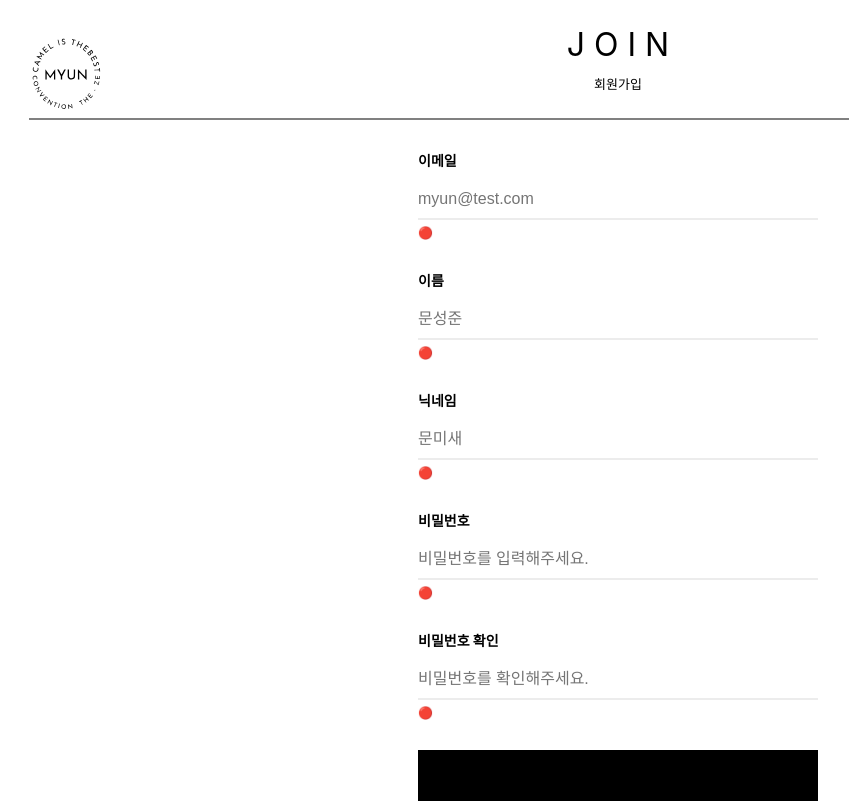
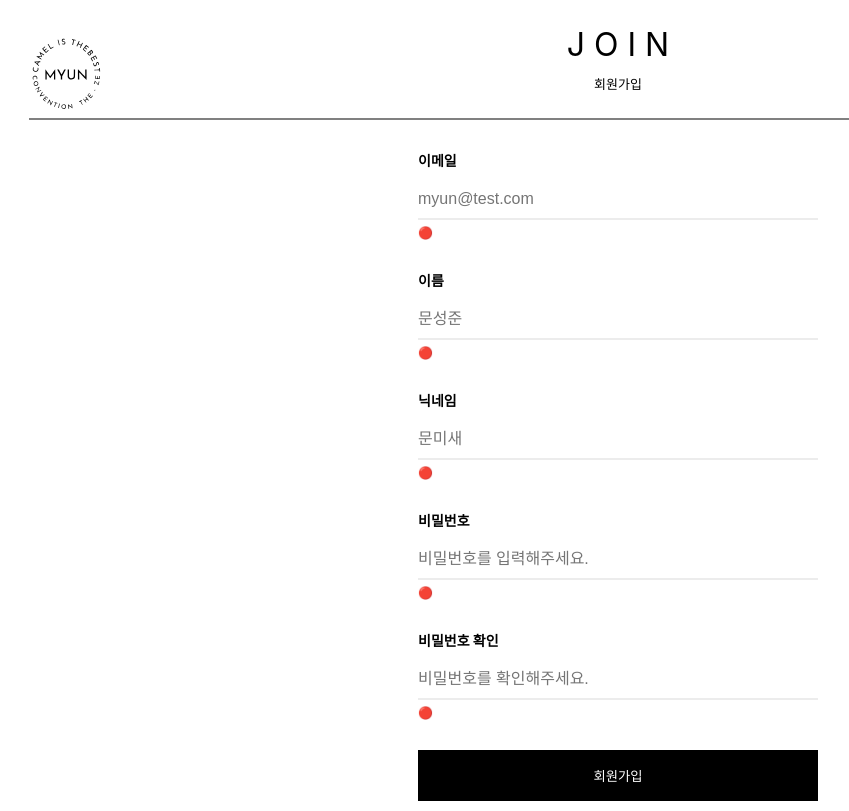
Before and after one commit to CamelIsTheBestConvention/MYun_SJ, a React (Create React App) app in the folder client/: page /signup in a window 1280 px wide. Shown: the whole page, without its empty margins (22-871 px from the left). Built offline with nearby package versions, Linux system fonts and the light colour scheme; the HTML template or start-up script is replaced by a standard one.

Commit message:
fix camelConvention

```diff
--- a/client/src/components/common/btn.tsx
+++ b/client/src/components/common/btn.tsx
@@ -3,15 +3,15 @@ import styled from "styled-components"
 interface BtnProps {
     type: "button" | "submit";
     color: string;
-    fontColor: string;
+    fontcolor: string;
     btnText: string;
 }
 
-const Btn:React.FC<BtnProps> = ({type, color, fontColor, btnText}) => {
+const Btn:React.FC<BtnProps> = ({type, color, fontcolor, btnText}) => {
     return (
         <>
             <BtnBox>
-                <BtnBtn type={type} color={color} fontColor={fontColor}>{btnText}</BtnBtn>
+                <BtnBtn type={type} color={color} fontcolor={fontcolor}>{btnText}</BtnBtn>
             </BtnBox>
         </>
     )
@@ -23,12 +23,12 @@ const BtnBox = styled.div`
     margin: 0 auto;
 `
 
-const BtnBtn = styled.button<{color: string; fontColor: string}>`
+const BtnBtn = styled.button<{color: string; fontcolor: string}>`
     width: 100%;
     margin-bottom: 10px;
     padding: 15px 0;
     background-color: ${(props) => props.color};
     cursor: pointer;
-    color: ${(props) => props.fontColor};
+    color: ${(props) => props.fontcolor};
     border: 1px solid black;
 `
--- a/client/src/page/login.tsx
+++ b/client/src/page/login.tsx
@@ -39,10 +39,10 @@ const Login = () => {
                 <Input type="password" placeholder="비밀번호" onChange={(e) => {
                         setPw(e.target.value)
                     }} />
-                <Btn type="submit" color="black" fontColor="white" btnText="LOGIN"/>
+                <Btn type="submit" color="black" fontcolor="white" btnText="LOGIN"/>
             </form>
             <a href="/signup">
-                <Btn type="button" color="white" fontColor="black" btnText="SIGNUP" />
+                <Btn type="button" color="white" fontcolor="black" btnText="SIGNUP" />
             </a>
         </>
     )
```
Also changed, not shown: 1 other file (tests, documents, lock files or other folders).
